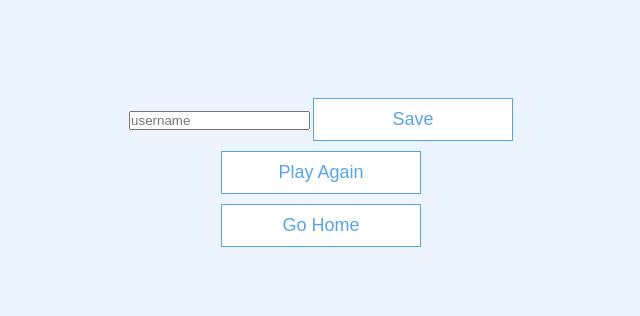
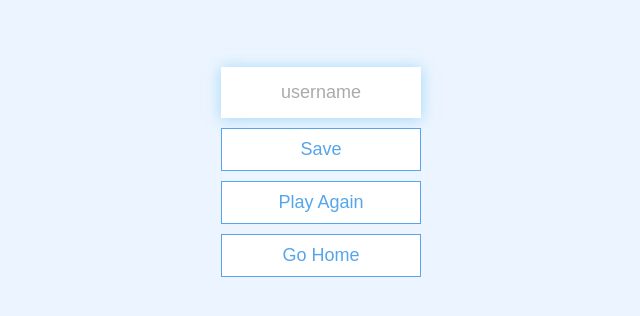
Before and after one commit to Lukasz-Jasionowski/Quiz, a plain HTML site: page end.html in a window 1280 px wide. Shown: the part 248-564 px from the top of the page, without its empty margins (319-959 px from the left). Drawn offline with Linux system fonts and the light colour scheme.

Commit message:
Update form and input styles

```diff
--- a/style.css
+++ b/style.css
@@ -102,3 +102,24 @@ h3 {
     box-shadow: none;
     transform: none;
 }
+
+form {
+    width: 100%;
+    display: flex;
+    flex-direction: column;
+    align-items: center;
+}
+
+input {
+    margin-bottom: 1rem;
+    width: 20rem;
+    padding: 1.5rem;
+    font-size: 1.8rem;
+    border: none;
+    box-shadow: 0 0.1rem 1.4rem 0 rgba(86, 185, 235, 0.5);
+    text-align: center;
+}
+
+input::placeholder {
+    color: #aaa;
+}
```
